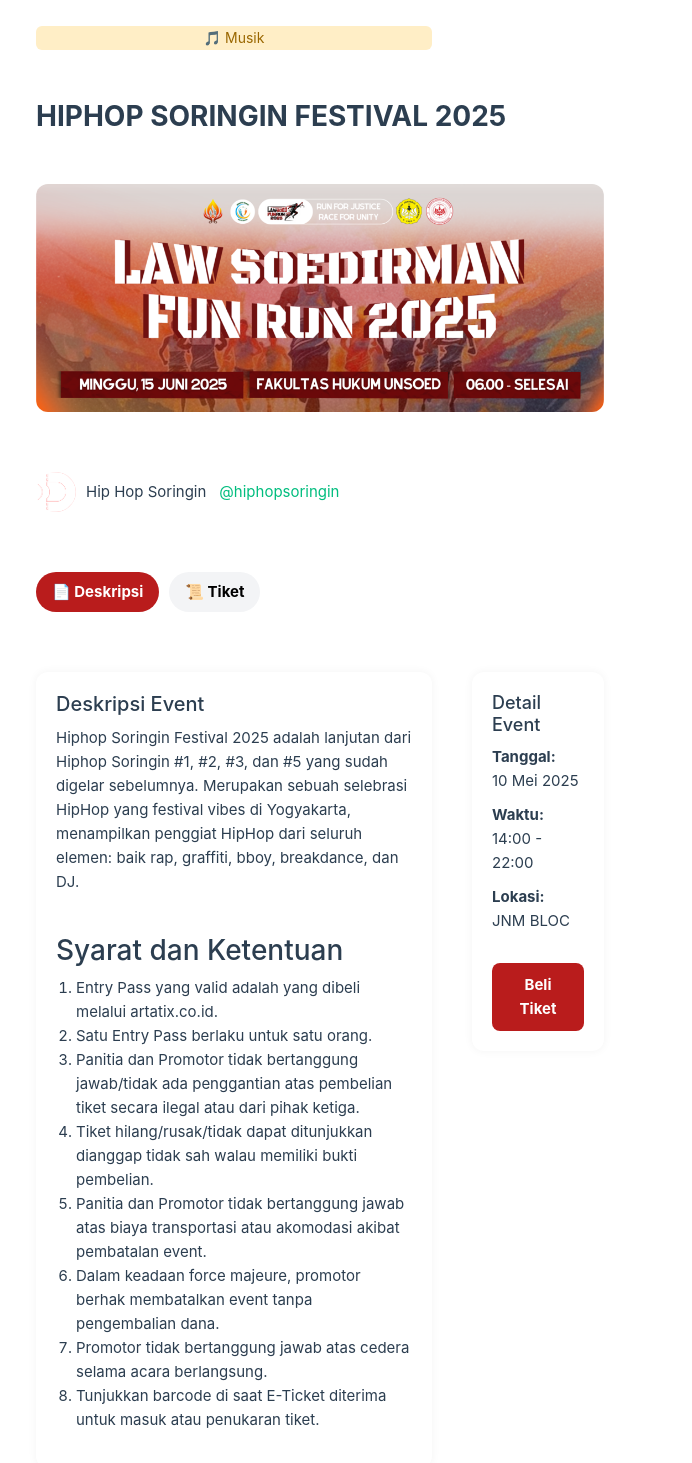
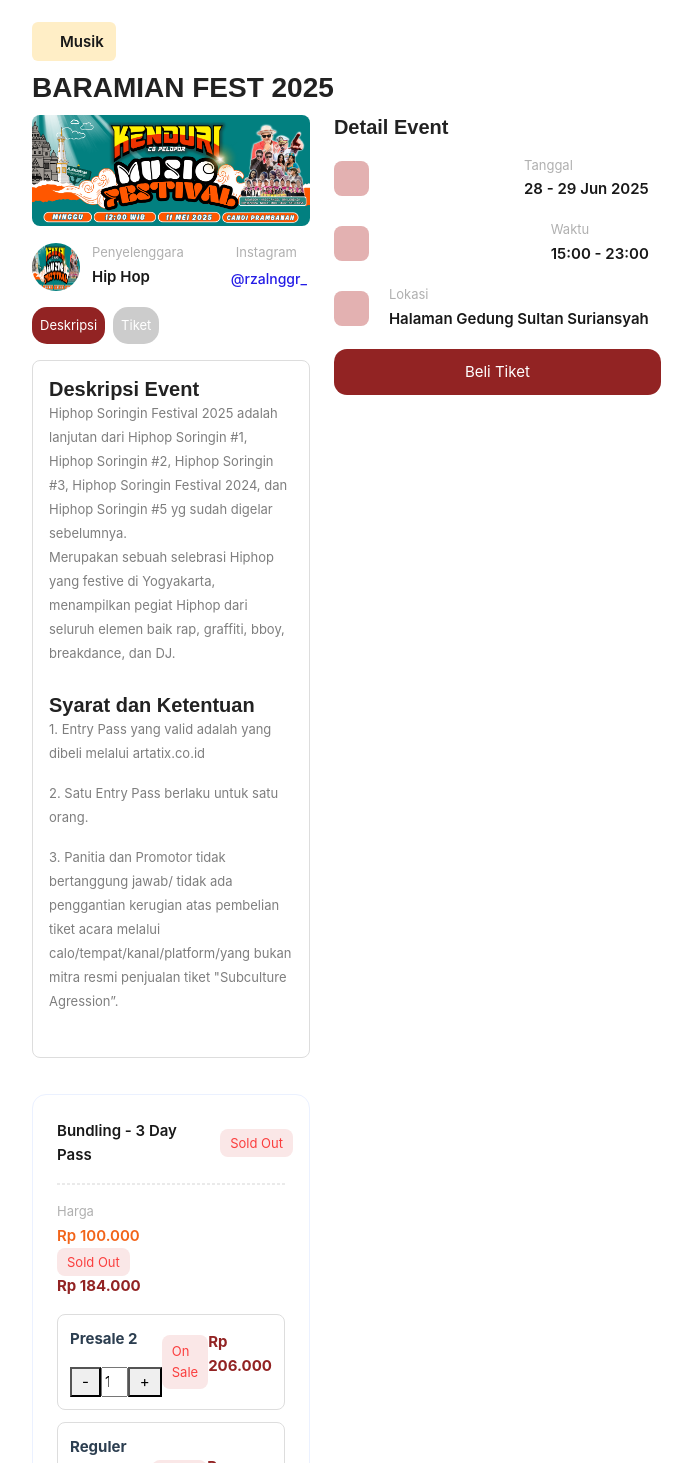
Before and after one commit to iqblmlnf/Project-uts, a Vue app in the folder DemonTix/: page /event/1 in a window 1280 px wide. Shown: the part 407-1870 px from the top of the page, without its empty margins (16-708 px from the left). Built offline with nearby package versions, Linux system fonts and the light colour scheme; the HTML template or start-up script is replaced by a standard one.

Commit message:
EventDetail

```diff
--- a/DemonTix/src/views/EventDetail.vue
+++ b/DemonTix/src/views/EventDetail.vue
@@ -1,87 +1,374 @@
 <template>
-  <div class="container">
-    <!-- Kategori -->
+  <main class="container">
     <div class="badge">
-      <span>🎵 Musik</span>
+      <span><i class="bi bi-music-note-beamed px-2"></i>Musik</span>
     </div>
 
     <!-- Judul -->
-    <h1 class="title">HIPHOP SORINGIN FESTIVAL 2025</h1>
+    <h1 class="title">BARAMIAN FEST 2025</h1>
 
-    <!-- Banner -->
-    <img src="/eventolahraga1.png" alt="banner" class="banner" />
+    <div class="grid-container">
+      <!-- Kiri -->
+      <div class="left-content">
+        <!-- Gambar -->
+        <img src="/eventmusik1.png" alt="Event Image" class="event-image" />
 
-    <!-- Info Penyelenggara -->
-    <div class="organizer">
-      <img src="../assets/logo.png" alt="logo" class="logo" />
-      <span>Hip Hop Soringin</span>
-      <a href="#">@hiphopsoringin</a>
+        <!-- Penyelenggara -->
+        <div class="event_creator">
+          <div class="creator_profile">
+            <div class="creator_img">
+              <img src="/eventmusik1.png" alt="" />
+            </div>
+            <div class="creator_name">
+              <label for>Penyelenggara</label>
+              <span>Hip Hop</span>
+            </div>
+          </div>
+          <div class="creator_instagram">
+            <div class="instagram_logo">
+              <i class="bi bi-instagram"></i><label for>Instagram</label>
+            </div>
+            <div class="instagram_profile">
+              <a href="https://www.instagram.com/@rzlnggr_" target="_blank"
+                >@rzalnggr_</a
+              >
+            </div>
+          </div>
         </div>
 
-    <!-- Tabs -->
-    <div class="tabs">
-      <button class="tab active">📄 Deskripsi</button>
-      <button class="tab">📜 Tiket</button>
+        <!-- Tab Button -->
+        <div class="tab-buttons">
+          <button
+            @click="currentTab = 'deskripsi'"
+            :class="{ 'active-tab': currentTab === 'deskripsi' }"
+          >
+            <i class="bi bi-window-desktop"></i> Deskripsi
+          </button>
+          <button
+            @click="currentTab = 'tiket'"
+            :class="{ 'active-tab': currentTab === 'tiket' }"
+          >
+            <i class="bi bi-ticket-detailed"></i> Tiket
+          </button>
         </div>
 
-    <!-- Deskripsi -->
-    <div class="deskripsi-box">
-      <h2>Deskripsi Event</h2>
+        <!-- Tab Deskripsi -->
+        <div v-if="currentTab === 'deskripsi'" class="tab-content">
+          <h5>Deskripsi Event</h5>
+          <div class="description-text">
             <p>
-        Hiphop Soringin Festival 2025 adalah lanjutan dari Hiphop Soringin #1, #2, #3, dan #5 yang sudah digelar sebelumnya.
-        Merupakan sebuah selebrasi HipHop yang festival vibes di Yogyakarta, menampilkan penggiat HipHop dari seluruh elemen:
-        baik rap, graffiti, bboy, breakdance, dan DJ.
+              Hiphop Soringin Festival 2025 adalah lanjutan dari Hiphop Soringin
+              #1, Hiphop Soringin #2, Hiphop Soringin #3, Hiphop Soringin
+              Festival 2024, dan Hiphop Soringin #5 yg sudah digelar sebelumnya.
+              <br />
+              Merupakan sebuah selebrasi Hiphop yang festive di Yogyakarta,
+              menampilkan pegiat Hiphop dari seluruh elemen baik rap, graffiti,
+              bboy, breakdance, dan DJ.
             </p>
-      <br />
-      <h3>Syarat dan Ketentuan</h3>
-      <ol>
-        <li>Entry Pass yang valid adalah yang dibeli melalui artatix.co.id.</li>
-        <li>Satu Entry Pass berlaku untuk satu orang.</li>
-        <li>Panitia dan Promotor tidak bertanggung jawab/tidak ada penggantian atas pembelian tiket secara ilegal atau dari pihak ketiga.</li>
-        <li>Tiket hilang/rusak/tidak dapat ditunjukkan dianggap tidak sah walau memiliki bukti pembelian.</li>
-        <li>Panitia dan Promotor tidak bertanggung jawab atas biaya transportasi atau akomodasi akibat pembatalan event.</li>
-        <li>Dalam keadaan force majeure, promotor berhak membatalkan event tanpa pengembalian dana.</li>
-        <li>Promotor tidak bertanggung jawab atas cedera selama acara berlangsung.</li>
-        <li>Tunjukkan barcode di saat E-Ticket diterima untuk masuk atau penukaran tiket.</li>
-      </ol>
+          </div>
+          <h5>Syarat dan Ketentuan</h5>
+          <div class="description-text">
+            <p>
+              1. Entry Pass yang valid adalah yang dibeli melalui artatix.co.id
+            </p>
+            <p>2. Satu Entry Pass berlaku untuk satu orang.</p>
+            <p>
+              3. Panitia dan Promotor tidak bertanggung jawab/ tidak ada
+              penggantian kerugian atas pembelian tiket acara melalui
+              calo/tempat/kanal/platform/yang bukan mitra resmi penjualan tiket
+              "Subculture Agression”.
+            </p>
+          </div>
         </div>
 
-    <!-- Sidebar Detail -->
-    <div class="detail-box">
-      <h3>Detail Event</h3>
-      <p><i class="fa fa-calendar"></i> <strong>Tanggal:</strong><br />10 Mei 2025</p>
-      <p><i class="fa fa-clock"></i> <strong>Waktu:</strong><br />14:00 - 22:00</p>
-      <p><i class="fa fa-map-marker"></i> <strong>Lokasi:</strong><br />JNM BLOC</p>
-      <button class="beli-btn">Beli Tiket</button>
+        <!-- Tab Tiket -->
+        <div class="card-tiket">
+          <div class="info">
+            <div class="col-8 p-0 ticket-name">
+              <span>Bundling - 3 Day Pass</span>
+            </div>
+            <div class="col-4 p-0 ticket-status">
+              <span class="sold-out">Sold Out</span>
             </div>
           </div>
+          <hr style="border: 1px dashed #b0b0b0" />
+          <div class="ticket-order">
+            <div class="ticket-price">
+              <label for="" style="margin-bottom: 0px">Harga</label>
+              <span style="color: #F26419;">Rp 100.000</span>
+            </div>
+          </div>
+          <div>
+            <div v-if="currentTab === 'tiket'" class="tab-content">
+              <p><strong>Presale 1</strong></p>
+              <p>Include tax 11%</p>
+            </div>
+            <span class="sold-out">Sold Out</span>
+            <p class="price">Rp 184.000</p>
+          </div>
+          <div class="ticket">
+            <div>
+              <p><strong>Presale 2</strong></p>
+              <div class="nice-number">
+                <div class="nice-number">
+                  <button type="button" @click="decrement('presale2')">
+                    -
+                  </button>
+                  <input
+                    type="number"
+                    v-model="ticketCount.presale2"
+                    min="1"
+                    max="5"
+                    readonly
+                    style="width: 2ch"
+                  />
+                  <button type="button" @click="increment('presale2')">
+                    +
+                  </button>
+                </div>
+              </div>
+            </div>
+            <span class="sold-out">On Sale</span>
+            <p class="price">Rp 206.000</p>
+          </div>
+          <div class="ticket">
+            <div>
+              <p><strong>Reguler</strong></p>
+              <p>Include tax 11%</p>
+            </div>
+            <span class="sold-out">On Sale</span>
+            <p class="price">Rp 222.000</p>
+          </div>
+        </div>
+      </div>
+
+      <!-- Kanan -->
+      <div class="right-content">
+        <div><h5>Detail Event</h5></div>
+        <div class="info">
+          <div class="icon"><i class="bi bi-calendar-event py-1"></i></div>
+          <div class="catext">
+            <label for>Tanggal</label>
+            <span>28 - 29 Jun 2025</span>
+          </div>
+        </div>
+        <div class="info">
+          <div class="icon">
+            <i class="bi bi-clock-fill py-1"></i>
+          </div>
+          <div class="catext">
+            <label for>Waktu</label>
+            <span>15:00 - 23:00</span>
+          </div>
+        </div>
+        <div class="info">
+          <div class="icon">
+            <i class="bi bi-geo-alt-fill py-1"></i>
+          </div>
+          <div class="catext">
+            <label for>Lokasi</label>
+            <span>Halaman Gedung Sultan Suriansyah</span>
+          </div>
+        </div>
+        <button class="buy-button">Beli Tiket</button>
+      </div>
+    </div>
+  </main>
 </template>
 
 <script setup>
-import { useRoute } from 'vue-router'
+import { ref } from "vue";
 
-const route = useRoute()
-const eventTitle = route.params.title
+const currentTab = ref("deskripsi");
+
+// Mengatur jumlah tiket
+const ticketCount = ref({
+  presale2: 1,
+  reguler: 1,
+});
+
+// Fungsi untuk menambah jumlah tiket
+const increment = (ticketType) => {
+  if (ticketCount.value[ticketType] < 5) {
+    ticketCount.value[ticketType] += 1;
+  }
+};
+
+// Fungsi untuk mengurangi jumlah tiket
+const decrement = (ticketType) => {
+  if (ticketCount.value[ticketType] > 1) {
+    ticketCount.value[ticketType] -= 1;
+  }
+};
 </script>
 
 <style scoped>
-.container {
-  max-width: 1200px;
-  margin: auto;
-  padding: 20px;
-  display: grid;
-  grid-template-columns: 3fr 1fr;
-  gap: 40px;
+.ticket-order {
+  display: flex;
+  flex-direction: row;
+  justify-content: space-between;
+  align-items: left;
 }
 
-.badge {
-  background-color: #ffeec6;
-  color: #9a6700;
-  display: inline-block;
-  padding: 5px 12px;
-  border-radius: 6px;
-  font-weight: bold;
+.ticket-price {
+  display: flex;
+  flex-direction: column;
+}
+
+.ticket-status {
+  text-align: right;
+}
+
+.ticket-name {
+  font-size: 13px;
+}
+
+.info {
+  display: flex;
+  flex-direction: row;
+  justify-content: space-between;
+  align-items: center;
+}
+.card-tiket {
+  padding: 24px;
+  margin: 20px 0;
+  border-radius: 14px;
+  border: solid 1px #ebf1ff;
+}
+
+.nice-number input {
+  vertical-align: middle;
+  -moz-appearance: textfield;
+  box-sizing: content-box;
+  margin: 0;
+  text-align: center;
+}
+
+.nice-number button {
+  padding: 0 10px;
+  cursor: pointer;
+}
+
+.qty input {
+  width: 40px;
+  border-radius: 8px;
   font-size: 14px;
+  margin: 0 8px;
+  padding: 6px;
+  border: none;
+  outline: none;
+}
+
+input:not(
+    [type="image" i],
+    [type="range" i],
+    [type="checkbox" i],
+    [type="radio" i]
+  ) {
+  overflow-clip-margin: 0px !important;
+  overflow: clip !important;
+}
+.nice-number {
+  display: inline-flex;
+  justify-content: stretch;
+}
+
+p {
+  margin-top: 0;
+  margin-bottom: 1rem;
+}
+
+.description-text {
+  font-size: 13px;
+  font-weight: 400;
+  color: #7e7e7e;
+  line-height: 24px;
+  padding-bottom: 12px;
+}
+
+a {
+  text-decoration: none;
+}
+.creator_instagram {
+  display: flex;
+  flex-direction: column;
+  gap: 4px;
+}
+
+.instagram_profile a {
+  font-size: 14px;
+  font-weight: 500;
+  color: #241ce6;
+}
+
+.instagram_logo {
+  display: flex;
+  flex-direction: row;
+  gap: 8px;
+  align-items: center;
+}
+
+.creator_name {
+  display: flex;
+  flex-direction: column;
+}
+
+.creator_profile {
+  display: flex;
+  flex-direction: row;
+  gap: 12px;
+  align-items: center;
+}
+
+.creator_img img {
+  background-color: #b0b0b0;
+  width: 48px;
+  height: 48px;
+  border-radius: 50px;
+}
+
+h1,
+h2,
+h3,
+h4,
+h5,
+h6 {
+  font-family: "Poppins", sans-serif;
+  color: #222222;
+  line-height: 1.2em !important;
+  margin-bottom: 0;
+  margin-top: 0;
+  font-weight: 600;
+}
+span {
+  font-size: 15px;
+  font-weight: 600;
+  color: #181818;
+  padding: 2px 0;
+}
+label {
+  font-size: 13px;
+  font-weight: 400;
+  color: #b0b0b0;
+  margin-bottom: 0px;
+}
+
+.catext {
+  display: flex;
+  flex-direction: column;
+  padding: 0 12px;
+  white-space: nowrap;
+  overflow: hidden;
+  text-overflow: ellipsis;
+}
+
+.icon {
+  display: flex;
+  background-color: #e3b1b1;
+  border-radius: 8px;
+  width: 35px;
+  height: 35px;
+  justify-content: center;
 }
 
 .title {
@@ -91,94 +378,105 @@
   margin: 10px 0;
 }
 
-.banner {
-  width: 100%;
-  border-radius: 12px;
-  grid-column: span 2;
+.badge {
+  background-color: #ffeec6;
+  color: #9a6700;
+  padding: 12px;
+  border-radius: 6px;
+  font-weight: bold;
+  font-size: 14px;
 }
 
-.organizer {
+.container {
+  max-width: 1200px;
+  margin: 0 auto;
+  padding: 16px;
+}
+.grid-container {
+  display: grid;
+  grid-template-columns: 2fr 1fr;
+  gap: 24px;
+}
+.left-content {
   display: flex;
+  flex-direction: column;
+  gap: 16px;
+}
+.right-content {
+  display: flex;
+  flex-direction: column;
+  gap: 16px;
+}
+.event-image {
+  width: 100%;
+  height: auto;
+  border-radius: 8px;
+  object-fit: cover;
+}
+.event_creator {
+  display: flex;
+  flex-direction: row;
+  justify-content: space-between;
+}
+.logo {
+  width: 24px;
+  height: 24px;
+}
+.tab-buttons {
+  display: flex;
+  gap: 8px;
+}
+.tab-buttons button {
+  padding: 8px 8px;
+  background-color: #ccc;
+  color: #fff;
+  border: none;
+  border-radius: 15px;
+  cursor: pointer;
+  font-size: 13px;
+  font: bold;
+}
+.tab-buttons .active-tab {
+  background-color: #922323;
+}
+.tab-content {
+  border: 1px solid #ddd;
+  padding: 16px;
+  border-radius: 8px;
+}
+.ticket {
+  display: flex;
+  justify-content: space-between;
   align-items: center;
-  gap: 10px;
-  margin: 20px 0;
-  grid-column: span 2;
+  border: 1px solid #ddd;
+  padding: 12px;
+  border-radius: 8px;
+  margin-bottom: 12px;
 }
 
-.logo {
-  width: 40px;
-  height: 40px;
-  border-radius: 50%;
+.sold-out {
+  background-color: #fae7e7;
+  color: #fa3e3e;
+  font-weight: 400;
+  font-size: 13px;
+  padding: 6px 10px;
+  border-radius: 8px;
 }
-
-.tabs {
-  display: flex;
-  gap: 10px;
-  margin-bottom: 20px;
-  grid-column: span 2;
-}
-
-.tab {
-  padding: 8px 16px;
-  border: none;
-  background-color: #f3f4f6;
-  border-radius: 20px;
-  cursor: pointer;
+.price {
+  color: #922323;
   font-weight: bold;
 }
-
-.tab.active {
-  background-color: #b91c1c;
-  color: white;
+.info {
+  display: flex;
+  gap: 8px;
+  align-items: center;
 }
-
-.deskripsi-box {
-  background-color: #fff;
-  padding: 20px;
-  border-radius: 12px;
-  box-shadow: 0 0 10px rgba(0, 0, 0, 0.05);
-}
-
-.deskripsi-box h2 {
-  font-size: 20px;
-  margin-bottom: 10px;
-}
-
-.deskripsi-box ol {
-  padding-left: 20px;
-}
-
-.detail-box {
-  background-color: #fff;
-  padding: 20px;
-  border-radius: 12px;
-  height: fit-content;
-  box-shadow: 0 0 10px rgba(0, 0, 0, 0.05);
-}
-
-.detail-box h3 {
-  font-size: 18px;
-  margin-bottom: 10px;
-}
-
-.detail-box p {
-  margin: 10px 0;
-  font-size: 15px;
-}
-
-.beli-btn {
-  margin-top: 20px;
-  background-color: #b91c1c;
-  color: white;
+.buy-button {
+  padding: 11px;
+  background-color: #922323;
+  color: #fff;
   border: none;
-  padding: 10px 16px;
-  border-radius: 8px;
-  width: 100%;
+  border-radius: 13px;
   cursor: pointer;
-  font-weight: bold;
-}
-
-.beli-btn:hover {
-  background-color: #991b1b;
 }
 </style>
```
Also changed, not shown: DemonTix/src/views/Contact.vue (+61 -22 lines). Lines whose indentation alone changed are shown as unchanged.
